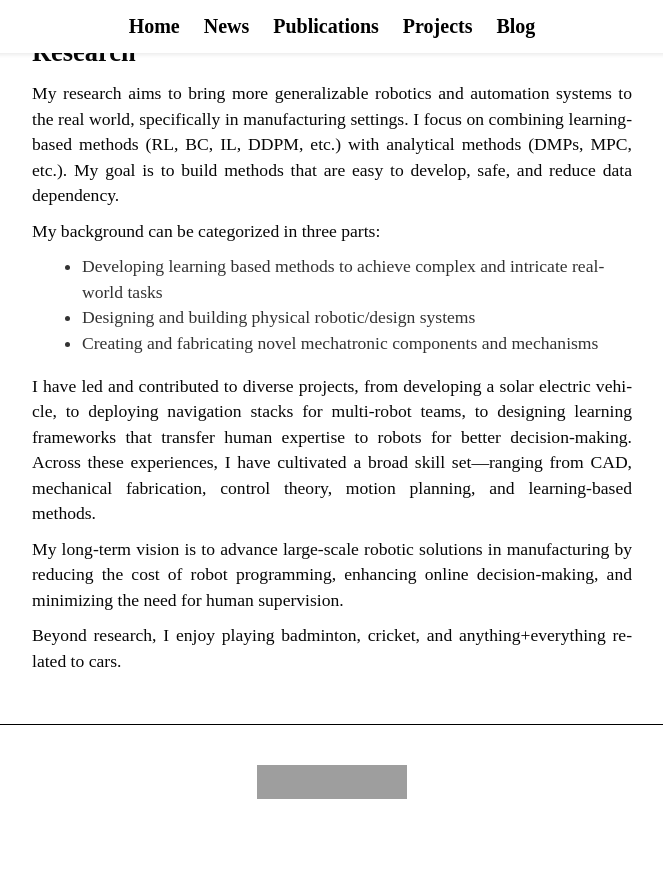
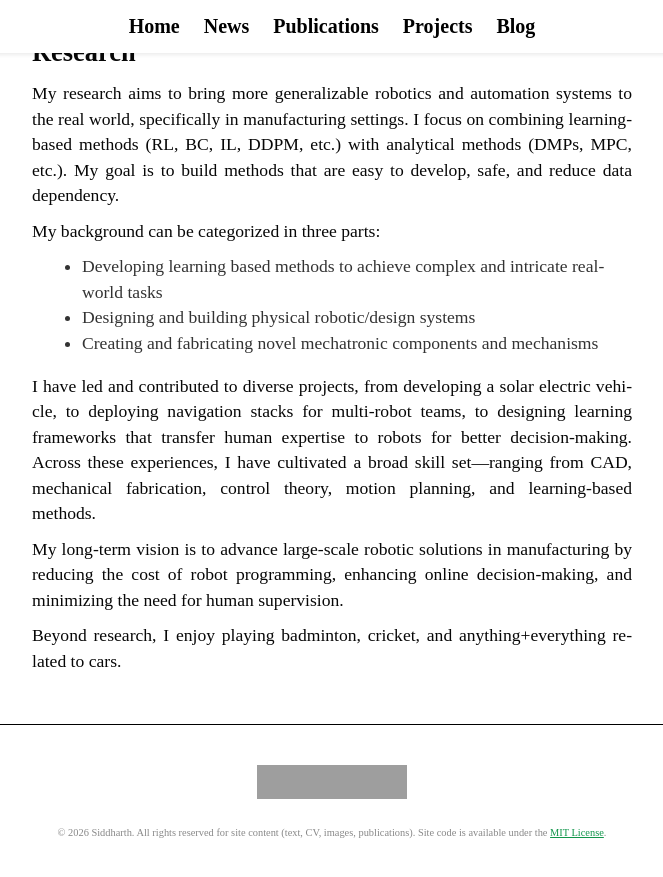
Before and after one commit to 30Siddharth/portfolio, a Jekyll site: the page index.html, which Jekyll copies as it is, in a window 1280 px wide and 900 px high, scrolled down 592 px, cut to the strip 0-877 px from the top of the window. Shown: the whole strip, without its empty margins (308-971 px from the left). Built offline with Jekyll 4.4.1, drawn with Linux system fonts in a browser that asks for light colours; before the commit the page ends 1437 px from its top, so only the background shows below that; grey boxes are pictures that could not be loaded.

Commit message:
Add MIT License for code with content copyright notice

```diff
--- a/index.html
+++ b/index.html
@@ -70,5 +70,9 @@
 
     <a href="https://clustrmaps.com/site/1c4ew" title="ClustrMaps"><img src="//www.clustrmaps.com/map_v2.png?d=IwmhwDA5ZcAOIWQr3dZctIKUuqK_rRfWPPRlMq8uqK8&cl=ffffff" style="width: 150px;height: auto;" /></a>
 
+    <footer style="text-align:center; padding: 20px; font-size: 0.65em; color: #888;">
+        &copy; 2026 Siddharth. All rights reserved for site content (text, CV, images, publications).
+        Site code is available under the <a href="LICENSE">MIT License</a>.
+    </footer>
 </body>
 </html>
--- a/news.html
+++ b/news.html
@@ -45,5 +45,9 @@
         </div>
     </div>
     <hr class="section-divider">
+    <footer style="text-align:center; padding: 20px; font-size: 0.65em; color: #888;">
+        &copy; 2026 Siddharth. All rights reserved for site content (text, CV, images, publications).
+        Site code is available under the <a href="LICENSE">MIT License</a>.
+    </footer>
 </body>
 </html>
--- a/projects.html
+++ b/projects.html
@@ -79,5 +79,10 @@
 
         </div>
     </div>
+    <hr class="section-divider">
+    <footer style="text-align:center; padding: 20px; font-size: 0.65em; color: #888;">
+        &copy; 2026 Siddharth. All rights reserved for site content (text, CV, images, publications).
+        Site code is available under the <a href="LICENSE">MIT License</a>.
+    </footer>
 </body>
 </html>
--- a/publications.html
+++ b/publications.html
@@ -94,5 +94,9 @@
         </div>
     </div>
     <hr class="section-divider">
+    <footer style="text-align:center; padding: 20px; font-size: 0.65em; color: #888;">
+        &copy; 2026 Siddharth. All rights reserved for site content (text, CV, images, publications).
+        Site code is available under the <a href="LICENSE">MIT License</a>.
+    </footer>
 </body>
 </html>
```
Also changed, not shown: 1 other file.
